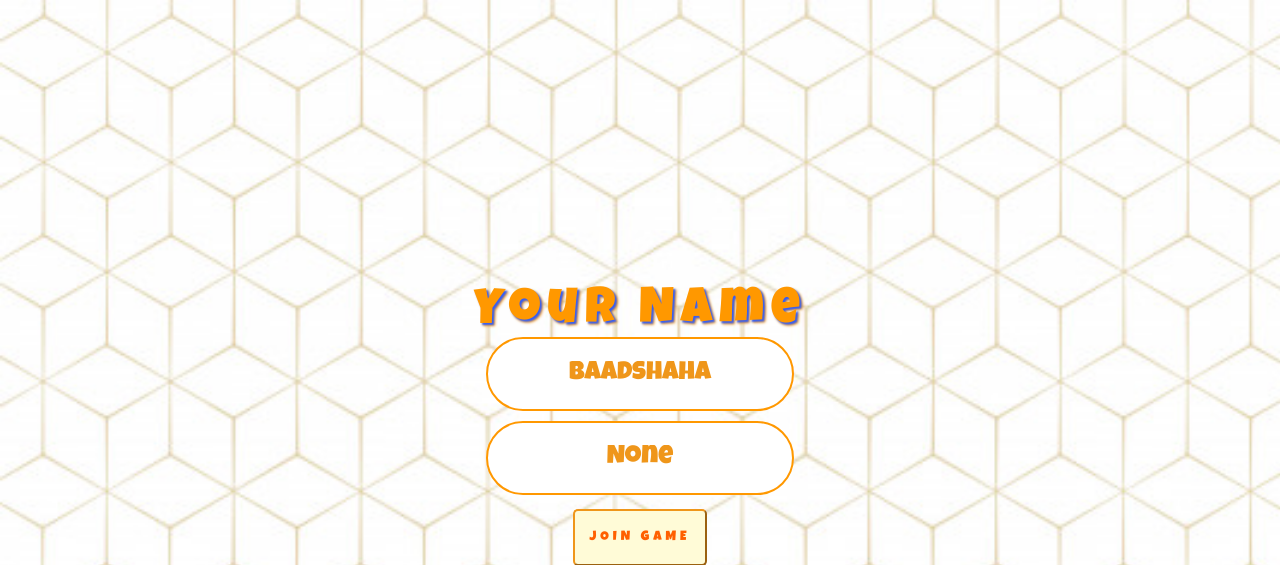
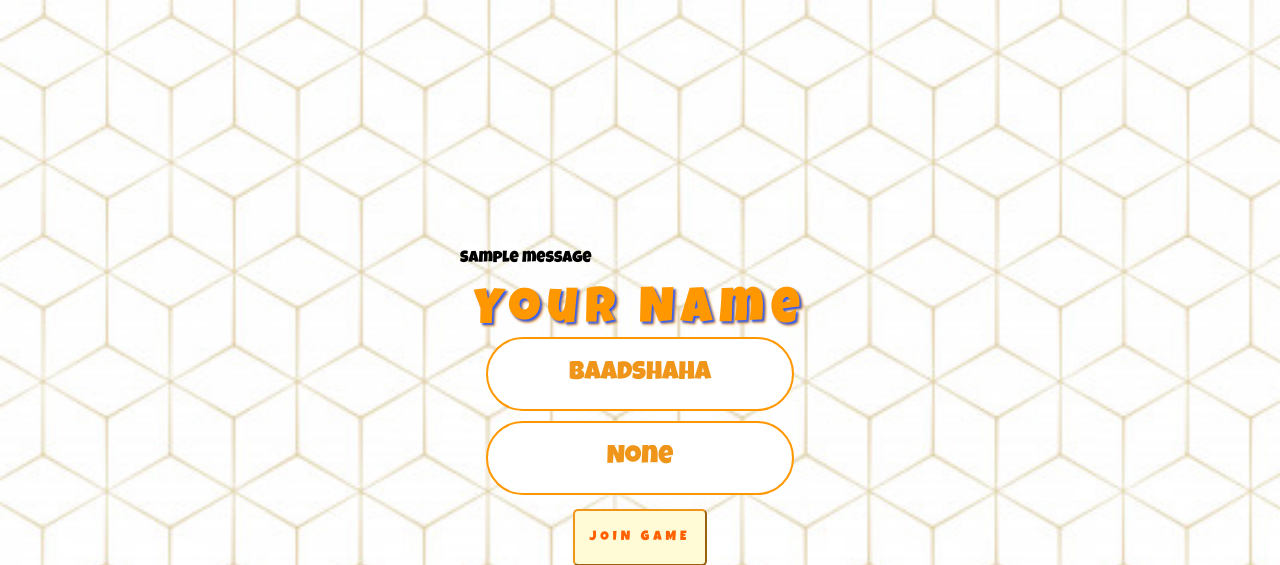
Before and after one commit to ermrg/TigerAndGoat, a Django app: page /game-setup in a window 1280 px wide. Shown: the top 565 px of the page. Run offline with Django 3.2, Linux system fonts and the light colour scheme; one stand-in notice (Sample message) is shown.

Commit message:
Add message

```diff
--- a/app/templates/app/create_online_game.html
+++ b/app/templates/app/create_online_game.html
@@ -31,6 +31,7 @@
             height: fit-content;
             overflow: hidden;
             padding-top: 30px;
+            position: relative;
         }
 
         .info {
@@ -84,10 +85,11 @@
 </head>
 <body>
 <div class="home-wrapper">
+    {% include 'app/layouts/message.html' %}
     <div class="info">
         <div class="title">
             <div class="second-line"> Your Name</div>
-            <form action="{% url 'invite_friends' %}" method="post">
+            <form action="{% url 'setup_game' %}" method="post">
                 {% csrf_token %}
                 <input name="name" type="text" value="Baadshaha">
                 <button class="create-game">Create New Game</button>
--- a/app/templates/app/join_online_game.html
+++ b/app/templates/app/join_online_game.html
@@ -31,6 +31,7 @@
             height: fit-content;
             overflow: hidden;
             padding-top: 30px;
+            position: relative;
         }
 
         .info {
@@ -84,10 +85,11 @@
 </head>
 <body>
 <div class="home-wrapper">
+    {% include 'app/layouts/message.html' %}
     <div class="info">
         <div class="title">
             <div class="second-line"> Your Name</div>
-            <form action="{% url 'invite_friends' %}" method="post">
+            <form action="{% url 'setup_game' %}" method="post">
                 {% csrf_token %}
                 <input name="name" type="text" value="Baadshaha" required>
                 <input name="code" type="text" placeholder="Code" value="{{ code }}" required>
--- /dev/null
+++ b/app/templates/app/layouts/message.html
@@ -0,0 +1,24 @@
+<style>
+    ul{
+        padding: 0;
+    }
+    ul li{
+        list-style: none;
+    }
+    .messages{
+        position: absolute;
+        left: 0;
+        top: 0;
+        text-align: center;
+    }
+    .messages .error{
+        color: #ff4949;
+    }
+</style>
+{% if messages %}
+    <ul class="messages">
+        {% for message in messages %}
+            <li{% if message.tags %} class="{{ message.tags }}"{% endif %}>{{ message }}</li>
+        {% endfor %}
+    </ul>
+{% endif %}
--- a/app/urls.py
+++ b/app/urls.py
@@ -24,6 +24,6 @@ urlpatterns = [
     path('multiplayer-online/<int:code>/<int:user_id>', multiplayer_online, name="multiplayer_online"),
     path('create-online-game', create_online_game, name="create_online_game"),
     path('join-online-game', join_online_game, name="join_online_game"),
-    path('game-setup', invite_friends, name="invite_friends"),
-    path('game-setup/<int:code>', invite_friends, name="invite_friends"),
+    path('game-setup', setup_game, name="setup_game"),
+    path('game-setup/<int:code>', setup_game, name="setup_game"),
 ]
--- a/app/views.py
+++ b/app/views.py
@@ -1,5 +1,6 @@
 import random
 
+from django.contrib import messages
 from django.contrib.auth.models import User
 from django.http import HttpResponse
 from django.shortcuts import render, redirect
@@ -23,7 +24,7 @@ def join_online_game(request):
     return render(request, 'app/join_online_game.html')
 
 
-def invite_friends(request, code=None):
+def setup_game(request, code=None):
     if request.method == 'POST':
         data = request.POST
         ip = get_client_ip(request)
@@ -37,11 +38,20 @@ def invite_friends(request, code=None):
                 i = i + 1
             user.username = username
             user.first_name = data['name']
-        else:
-            user.first_name = data['name']
+        user.first_name = data['name']
         user.save()
+        user.profile.ip = ip
+        user.profile.save()
         if 'code' in data and data['code']:
             game = get_game_by_code(data['code'])
+            if game:
+                if game.opponent:
+                    messages.error(request, 'Room is full, Please create a new game')
+                    return redirect('create_online_game')
+            else:
+                messages.error(request, 'Room not found. Please make sure code is correct')
+                return redirect('join_online_game')
+
             return render(request, 'app/invite_friend.html', {'game': game, 'user_id': user.id})
         game = Game()
         game.creator = user
@@ -53,7 +63,6 @@ def invite_friends(request, code=None):
         game.code = code
         game.save()
         return render(request, 'app/invite_friend.html', {'game': game, 'user_id': user.id})
-    # Opponent
 
     return render(request, 'app/join_online_game.html', {'code': code})
 
--- a/tag/settings.py
+++ b/tag/settings.py
@@ -78,7 +78,7 @@ ASGI_APPLICATION = 'tag.asgi.application'
 DATABASES = {
     'default': {
         'ENGINE': 'django.db.backends.sqlite3',
-        'NAME': BASE_DIR / 'db.sqlite3',
+        'NAME': BASE_DIR / 'db2.sqlite3',
     }
 }
 
```
Also changed, not shown: db.sqlite3 (deleted), db2.sqlite3 (added), 1 other file.
